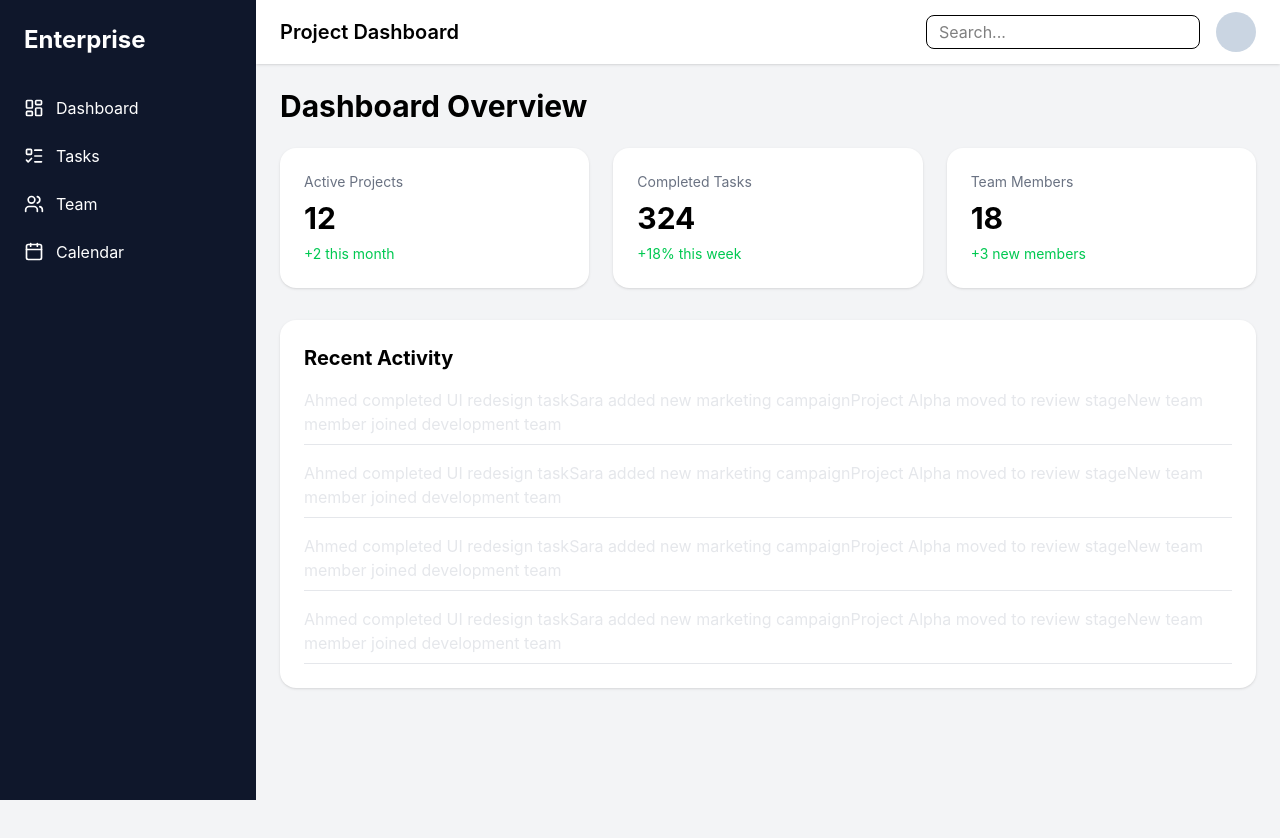
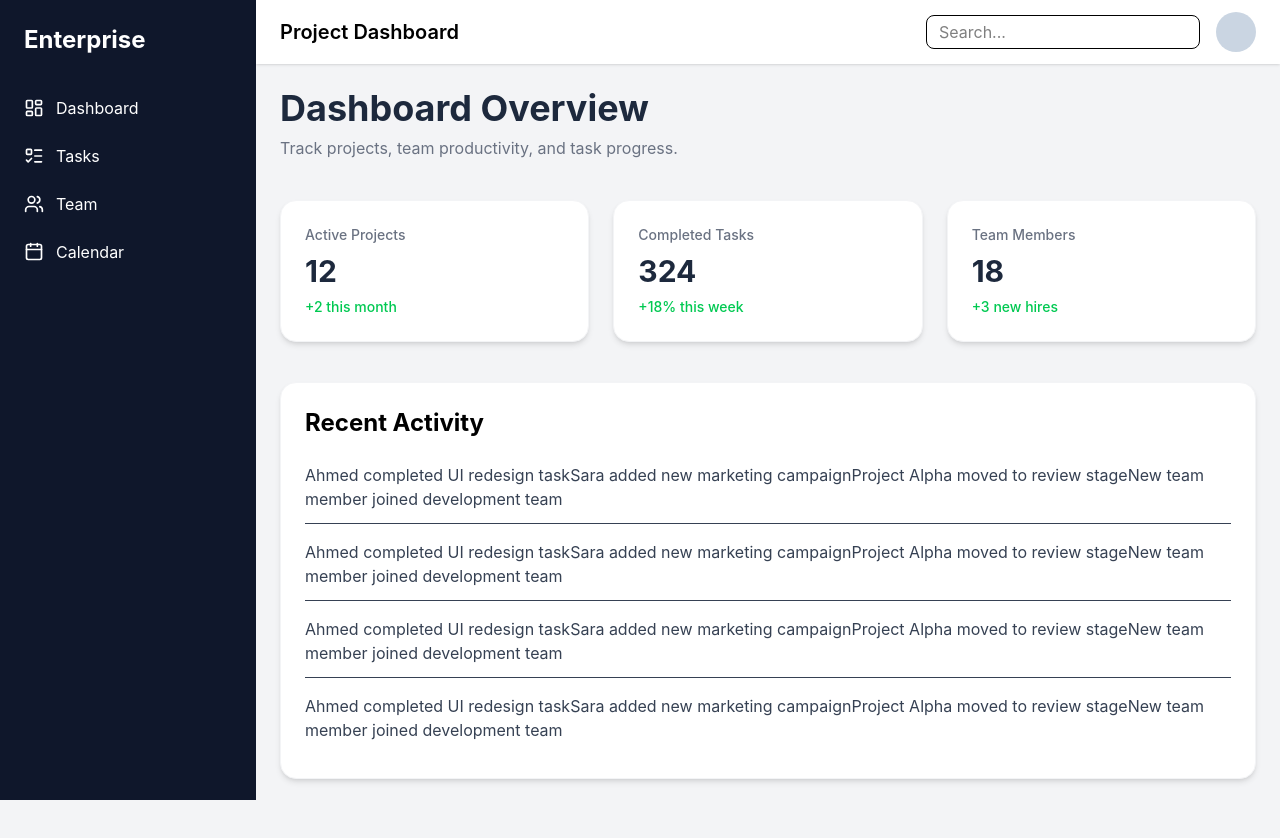
Before and after one commit to Sanaa-Abbass/enterprise-dashboard, a React (Vite) app: page / in a window 1280 px wide. Shown: the top 838 px of the page. Built offline with nearby package versions, Linux system fonts and the light colour scheme.

Commit message:
Update the Layout of the Dashboard

```diff
--- a/src/components/RecentActivity.jsx
+++ b/src/components/RecentActivity.jsx
@@ -7,12 +7,12 @@ function RecentActivity() {
     ]
 
     return (
-        <div className="bg-white rounded-2xl shadow p-6">
-            <h2 className="text-xl font-bold mb-4">  Recent Activity </h2>
+        <div className="bg-white rounded-2xl shadow-md p-6 border border-gray-100">
+            <h2 className="text-2xl font-bold mb-6">  Recent Activity </h2>
 
             <ul className="space-y-4">
                 {activities.map((activity , index) => (
-                    <li key={index} className="text-gray-200 border-b pb-2">
+                    <li key={index} className="pb-3 border-b last:border-none text-gray-700">
                         {activities}
                     </li>
                 ))}
--- a/src/components/StatCard.jsx
+++ b/src/components/StatCard.jsx
@@ -1,11 +1,11 @@
 function StatCard({title , value , change}) {
     return(
-        <div className="bg-white rounded-2xl shadow p-6 hover:shadow-lg transaction">
-            <h3 className="text-gray-500 text-sm">{title}</h3>
-            <h2 className="text-3xl font-bold mt-2">{value}</h2>
-            <p className="text-green-500 text-sm mt-2">{change}</p>
+        <div className="bg-white rounded-2xl shadow-md p-6 hover:shadow-xl transition duration-300 border border-gray-100">
+
+            <h3 className="text-gray-500 text-sm font-medium">{title}</h3>
+            <h2 className="text-3xl font-bold mt-2 text-slate-800">{value}</h2>
+            <p className="text-green-500 text-sm mt-2 font-medium">{change}</p>
         </div>
     )
 }
-
 export default StatCard;
--- a/src/pages/Dashboard.jsx
+++ b/src/pages/Dashboard.jsx
@@ -4,13 +4,19 @@ import RecentActivity from "../components/RecentActivity";
 
 function Dashboard() {
   return (
-    <div>
-      <h1 className="text-3xl font-bold mb-6">
-         Dashboard Overview
-      </h1>
+     <div>
+      <div className="mb-10">
+        <h1 className="text-4xl font-bold text-slate-800">
+          Dashboard Overview
+        </h1>
 
-      <div className="grid grid-cols-1 md:grid-cols-3 gap-6 mb-8">
-          <StatCard
+        <p className="text-gray-500 mt-2">
+          Track projects, team productivity, and task progress.
+        </p>
+      </div>
+
+      <div className="grid grid-cols-1 md:grid-cols-3 gap-6 mb-10">
+        <StatCard
           title="Active Projects"
           value="12"
           change="+2 this month"
@@ -25,10 +31,11 @@ function Dashboard() {
         <StatCard
           title="Team Members"
           value="18"
-          change="+3 new members"
+          change="+3 new hires"
         />
       </div>
-      <RecentActivity/>
+
+      <RecentActivity />
     </div>
   );
 }
```
